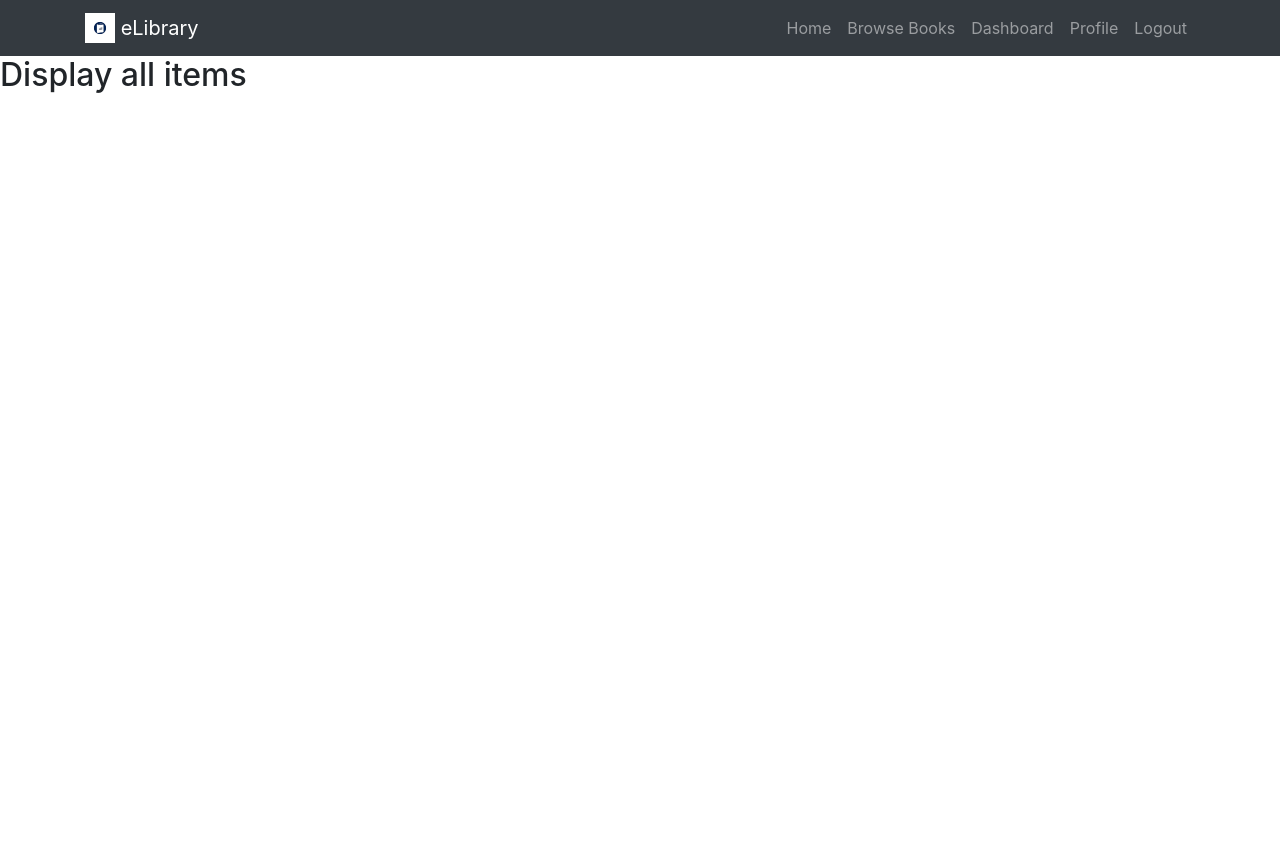
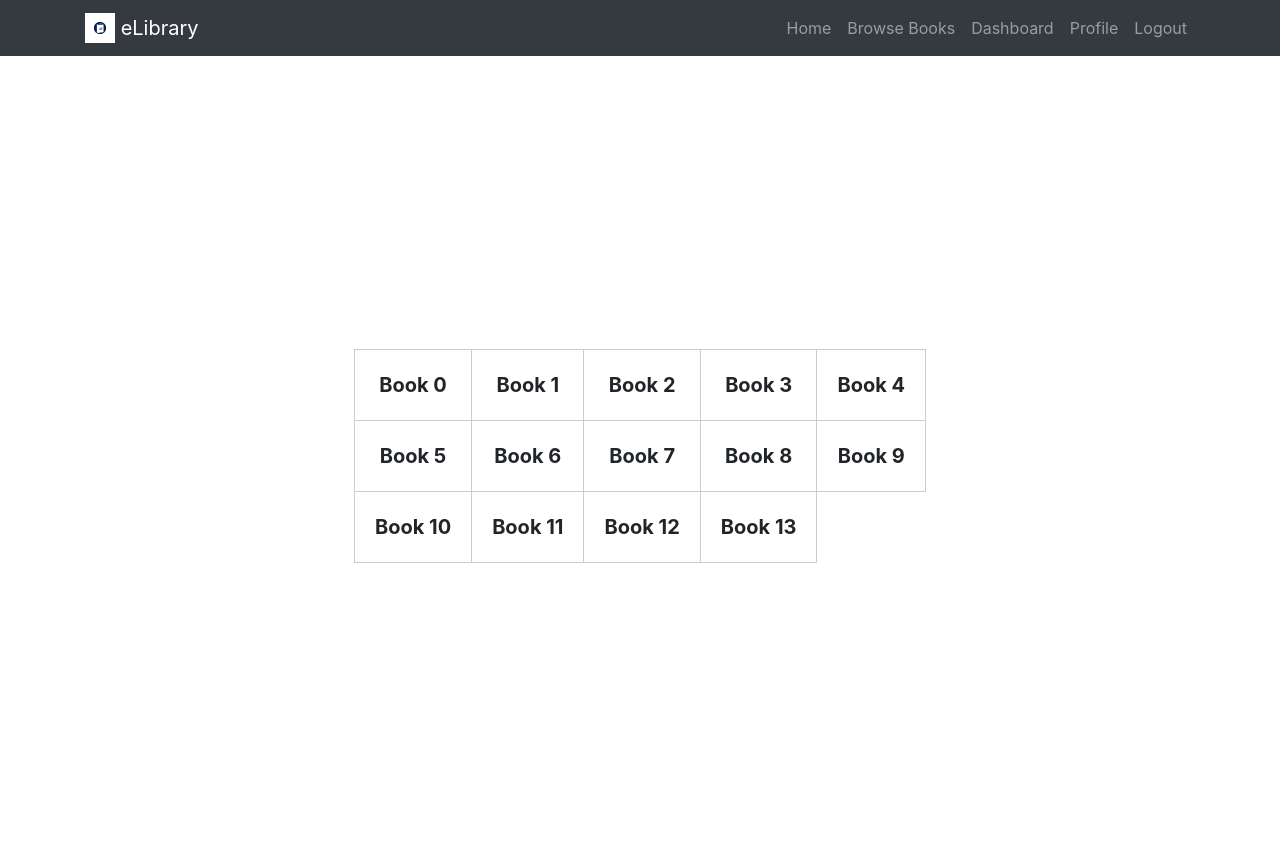
Before and after one commit to AymanBerri/eLibrary, a Django app: page /eLibrary/home/ in a window 1280 px wide. Before the commit the page ends 93 px from the top, so only its background shows below. Run offline with Django 4.2, Linux system fonts and the light colour scheme; data comes from the database, SQL or seed files in the repository; both versions use the stored data as it was after the commit; some libraries are stand-ins or nearby versions.

Commit message:
worked on the table on display all items page

```diff
--- /dev/null
+++ b/library_proj/eLibrary/static/eLibrary/style.css
@@ -0,0 +1,24 @@
+.table-container {
+    display: flex;
+    justify-content: center;
+    align-items: center;
+    height: 100vh;
+  }
+
+  .item-table {
+
+    border-collapse: collapse;
+    margin: 0 auto;
+  }
+
+  .item-table td {
+    font-weight: bold;
+    font-size: 20px;
+    padding: 20px;
+    border: 1px solid #ccc;
+    text-align: center;
+  }
+
+  .item-table td:hover {
+    background-color: #f2f2f2;
+  }
--- a/library_proj/eLibrary/templates/eLibrary/home.html
+++ b/library_proj/eLibrary/templates/eLibrary/home.html
@@ -2,9 +2,20 @@
 
 {% extends 'eLibrary/layout.html' %}
 
-
 {% block body %}
-
-    <h2>Display all items</h2>
-
+<div class="table-container">
+    <table class="item-table">
+        <tbody>
+            {% for book in books %}
+                {% if forloop.counter0|divisibleby:5 %}
+                    <tr>  <!-- Start a new row after every 5 books -->
+                {% endif %}
+                <td>{{ book.title }}</td>
+                {% if forloop.counter|divisibleby:5 or forloop.last %}
+                    </tr>  <!-- Close the row after every 5 books or if it's the last book -->
+                {% endif %}
+            {% endfor %}
+        </tbody>
+    </table>
+</div>
 {% endblock %}
--- a/library_proj/eLibrary/templates/eLibrary/layout.html
+++ b/library_proj/eLibrary/templates/eLibrary/layout.html
@@ -2,6 +2,9 @@
 <html>
 <head>
     <title>eLibrary</title>
+    {% load static %}
+    <!-- Our styles -->
+    <link rel="stylesheet" href="{% static 'eLibrary/style.css' %}">
     <!-- Bootstrap CSS -->
     <link rel="stylesheet" href="https://maxcdn.bootstrapcdn.com/bootstrap/4.5.2/css/bootstrap.min.css">
 </head>
@@ -35,9 +38,7 @@
 
 {% block body %}
 {% endblock %}
-
-<!-- Include Bootstrap JS -->
-<script src="https://maxcdn.bootstrapcdn.com/bootstrap/4.5.2/js/bootstrap.min.js"></script>
+<!--  -->
 
 </body>
 </html>
--- a/library_proj/eLibrary/views.py
+++ b/library_proj/eLibrary/views.py
@@ -3,13 +3,16 @@ from django.contrib.auth.models import User
 from django.contrib.auth import authenticate, login
 from django.shortcuts import render, redirect
 from django.contrib import messages
+from .models import Book
 
 
 # Create your views here.
 
 def home(request):
+    books = Book.objects.all()
+
     return render(request, 'eLibrary/home.html', {
-
+        'books': books,
     })
 
 
```
Also changed, not shown: library_proj/db.sqlite3.
